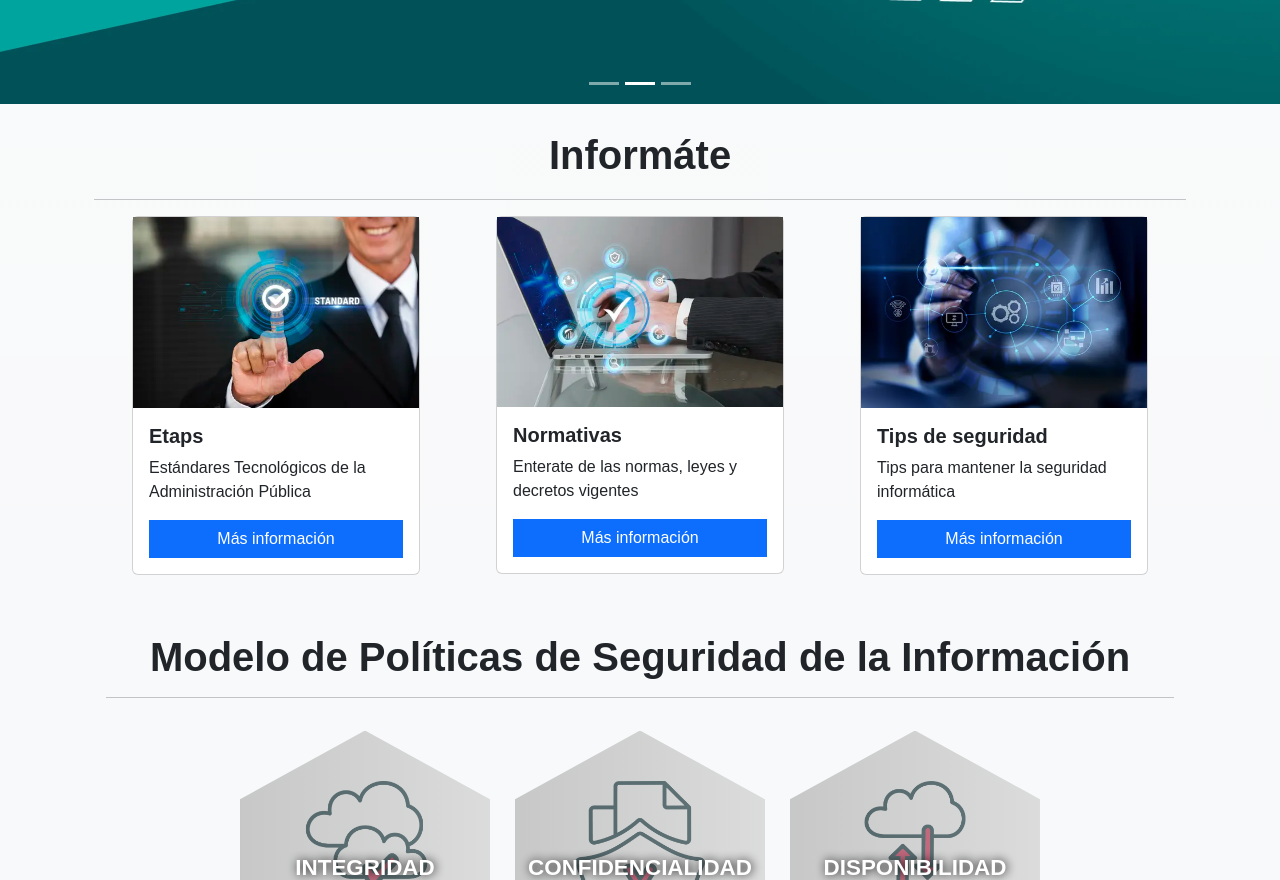
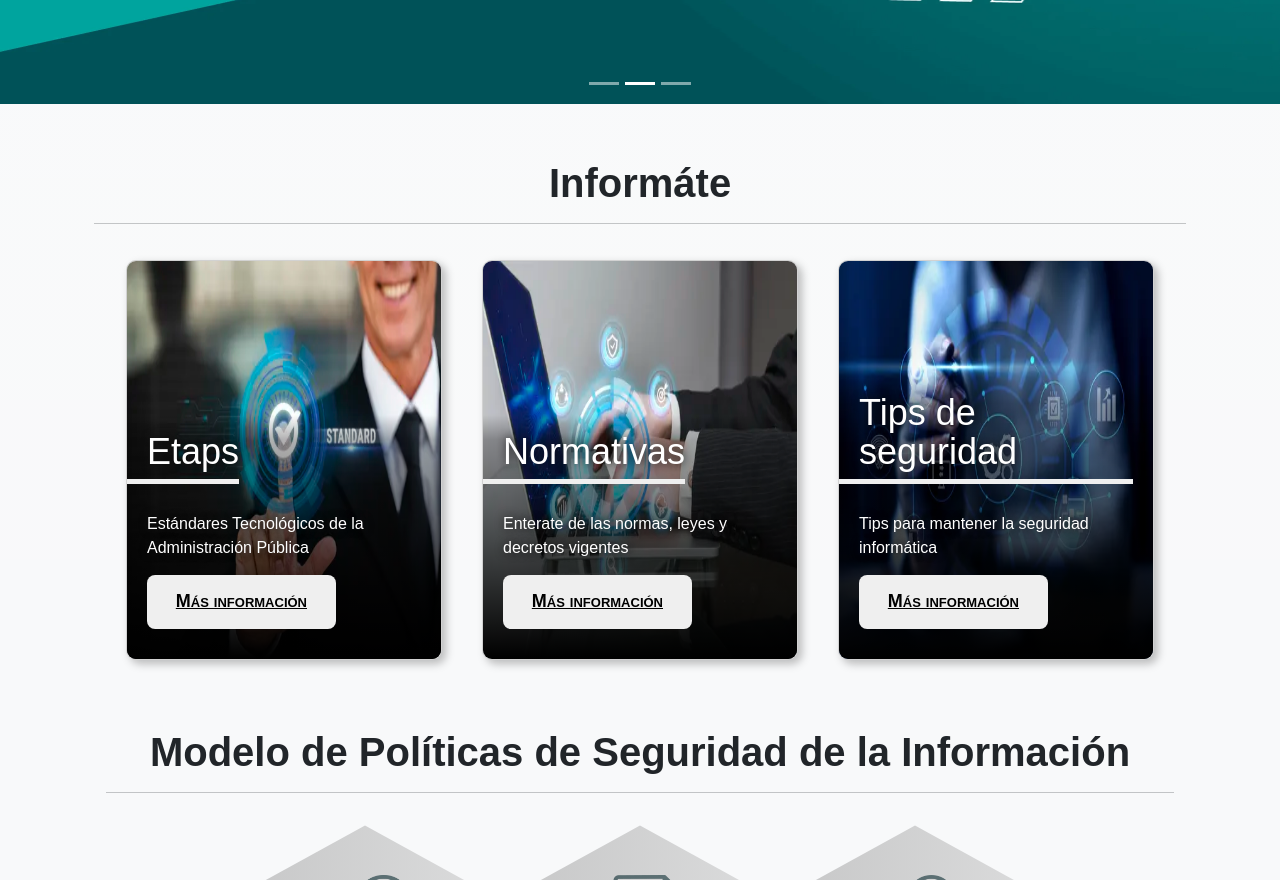
Before and after one commit to hernanr9317/sampleFrontendNextJs, a Next.js app: page / in a window 1280 px wide. Shown: the part 560-1440 px from the top of the page. Built offline with nearby package versions, Linux system fonts and the light colour scheme; no server answers.

Commit message:
update info cards styles

```diff
--- a/components/Info/InfoCol.jsx
+++ b/components/Info/InfoCol.jsx
@@ -7,8 +7,26 @@ export const InfoCol = ({title, text, src, link}) => {
   const router = useRouter();
   return (
     <>
-      <Col>
-        <div
+      {/* <Col> */}
+      <article className="card">
+        <img
+          className="card__background"
+          src={src.src}
+          alt="Photo of Cartagena's cathedral at the background and some colonial style houses"
+          width={1920}
+          height={2193}
+        />
+        <div className="card__content | flow">
+          <div className="card__content--container | flow">
+            <h2 className="card__title">{title}</h2>
+            <p className="card__description">{text}</p>
+          </div>
+          <Link href={link}>
+            <a className="card__button">Más información</a>
+          </Link>
+        </div>
+      </article>
+      {/* <div
           style={{
             display: 'flex',
             justifyContent: 'center',
@@ -32,8 +50,8 @@ export const InfoCol = ({title, text, src, link}) => {
               </Link>
             </Card.Body>
           </Card>
-        </div>
-      </Col>
+        </div> */}
+      {/* </Col> */}
     </>
   );
 };
--- a/components/Info/index.jsx
+++ b/components/Info/index.jsx
@@ -6,11 +6,11 @@ import normativa from '../../public/assets/info/normativa.webp';
 
 export const Info = () => {
   return (
-    <div id="info" className="container-fluid mt-3 mb-5 infoContainer">
+    <div id="info" className="container-fluid mt-5 mb-5 infoContainer">
       <h1 className="text-center title">Informáte</h1>
       <hr />
       <Container>
-        <Row>
+        <div className="col-container">
           <InfoCol
             title="Etaps"
             text="Estándares Tecnológicos de la Administración Pública"
@@ -29,7 +29,7 @@ export const Info = () => {
             src={tips}
             link="/tips"
           />
-        </Row>
+        </div>
       </Container>
     </div>
   );
--- a/components/Info/styles.scss
+++ b/components/Info/styles.scss
@@ -1,11 +1,193 @@
 .infoContainer {
+/* Box sizing rules */
+*,
+*::before,
+*::after {
+  box-sizing: border-box;
+}
 
-    .title {
-        margin: 20px 0;
-    }
+/* Remove default margin */
+h2,
+p {
+  margin: 0;
+}
 
-    .btn {
-        border-radius: 0px;
-        width: 100%;
+h2 {
+  font-size: 2.25rem;
+  font-family: var(--font-title);
+  color: white;
+  line-height: 1.1;
+}
+
+p {
+  font-family: var(--font-text);
+  font-size: 1rem;
+  line-height: 1.5;
+  color: white;
+  text-shadow: rgb(15, 15, 15) 1px 0 10px;
+}
+
+.col-container{
+    display: flex;
+    flex-direction: column;
+    justify-content: center;
+
+    @include desktop() {
+        flex-direction: row;
     }
 }
+
+.flow > * + * {
+  margin-top: var(--flow-space, 1em);
+}
+
+/* CARD COMPONENT */
+
+.card {
+  display: grid;
+  margin: 20px auto;
+  place-items: center;
+  width: 80vw;
+  max-width: 21.875rem;
+  height: 400px;
+  overflow: hidden;
+  border-radius: 0.625rem;
+  box-shadow: 0.25rem 0.25rem 0.5rem rgba(0, 0, 0, 0.25);
+
+  @include desktop() {
+    margin: 20px;
+  }
+}
+
+.card > * {
+  grid-column: 1 / 2;
+  grid-row: 1 / 2;
+}
+
+.card__background {
+  object-fit: fill;
+  max-width: 100%;
+  height: 100%;
+}
+
+.card__content {
+  --flow-space: 0.9375rem;
+  display: flex;
+  flex-direction: column;
+  justify-content: space-between;
+  align-self: flex-end;
+  padding: 12% 1.25rem 1.875rem;
+  background: linear-gradient(
+    180deg,
+    hsla(0, 0%, 0%, 0) 0%,
+    hsla(0, 0%, 0%, 0.3) 10%,
+    hsl(0, 0%, 0%) 100%
+  );
+}
+
+.card__content--container {
+  --flow-space: 1.25rem;
+}
+
+.card__title {
+  position: relative;
+  bottom: 20px;
+  width: fit-content;
+  width: -moz-fit-content; /* Prefijo necesario para Firefox  */
+  text-shadow: rgb(15, 15, 15) 1px 0 10px;
+}
+
+.card__title::after {
+  content: "";
+  position: absolute;
+  height: 0.3125rem;
+  width: calc(100% + 1.25rem);
+  bottom: calc((1.25rem - 0.5rem) * -1);
+  left: -1.25rem;
+  background-color: rgb(239, 239, 239);
+}
+
+.card__button {
+  padding: 0.75em 1.6em;
+  width: fit-content;
+  width: -moz-fit-content; /* Prefijo necesario para Firefox  */
+  font-variant: small-caps;
+  font-weight: bold;
+  border-radius: 0.45em;
+  border: none;
+  background-color: rgb(239, 239, 239);
+  font-family: var(--font-title);
+  font-size: 1.125rem;
+  color: black;
+}
+
+.card__button:focus {
+  outline: 2px solid black;
+  outline-offset: -3px;
+}
+
+@media (any-hover: hover) and (any-pointer: fine) {
+  .card__content {
+    transform: translateY(62%);
+    transition: transform 500ms ease-out;
+    transition-delay: 500ms;
+  }
+
+  .card__title::after {
+    opacity: 0;
+    transform: scaleX(0);
+    transition-delay: 500ms;
+    transform-origin: right;
+  }
+
+  .card__background {
+    transition: transform 500ms ease-in;
+  }
+
+  .card__content--container > :not(.card__title),
+  .card__button {
+    opacity: 0;
+    transition: transform 500ms ease-out, opacity 500ms ease-out;
+  }
+
+  .card:hover,
+  .card:focus-within {
+    transform: scale(1.05);
+    transition: transform 500ms ease-in;
+  }
+
+  .card:hover .card__content,
+  .card:focus-within .card__content {
+    transform: translateY(0);
+    transition: transform 350ms ease-in;  //uno
+  }
+
+  .card:focus-within .card__content {
+    transition-duration: 0ms;
+  }
+
+  .card:hover .card__background,
+  .card:focus-within .card__background {
+    transform: scale(1.3);
+  }
+
+  .card:hover .card__content--container > :not(.card__title),
+  .card:hover .card__button,
+  .card:focus-within .card__content--container > :not(.card__title),
+  .card:focus-within .card__button {
+    opacity: 1;
+    transition: opacity 500ms ease-in;
+    transition-delay: 350ms;
+  }
+
+  .card:hover .card__title::after,
+  .card:focus-within .card__title::after {
+    opacity: 1;
+    transform: scaleX(1);
+    transform-origin: left;
+    transition: opacity 500ms ease-in, transform 500ms ease-in;
+    transition-delay: 500ms;
+  }
+}
+
+}
```
